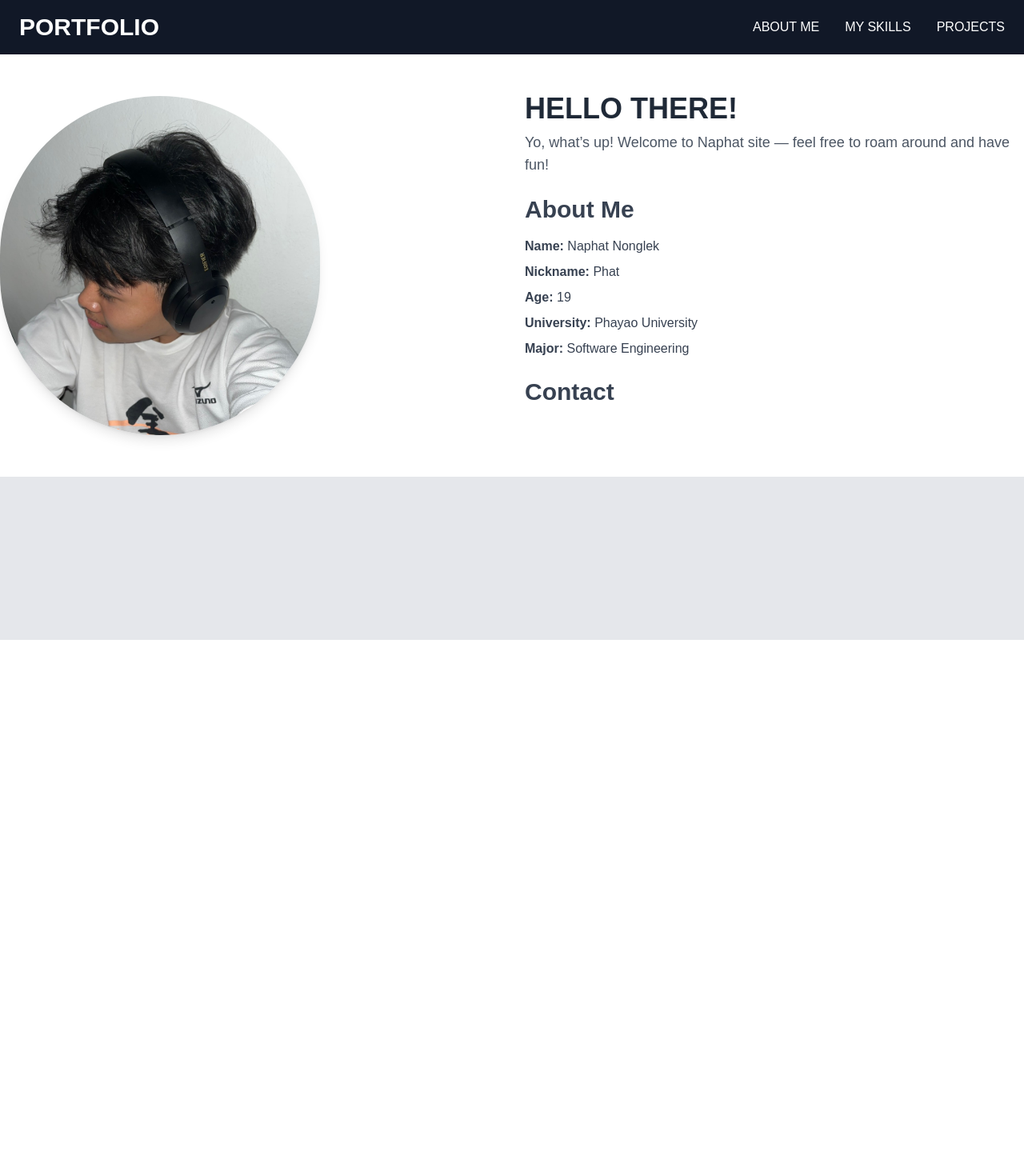
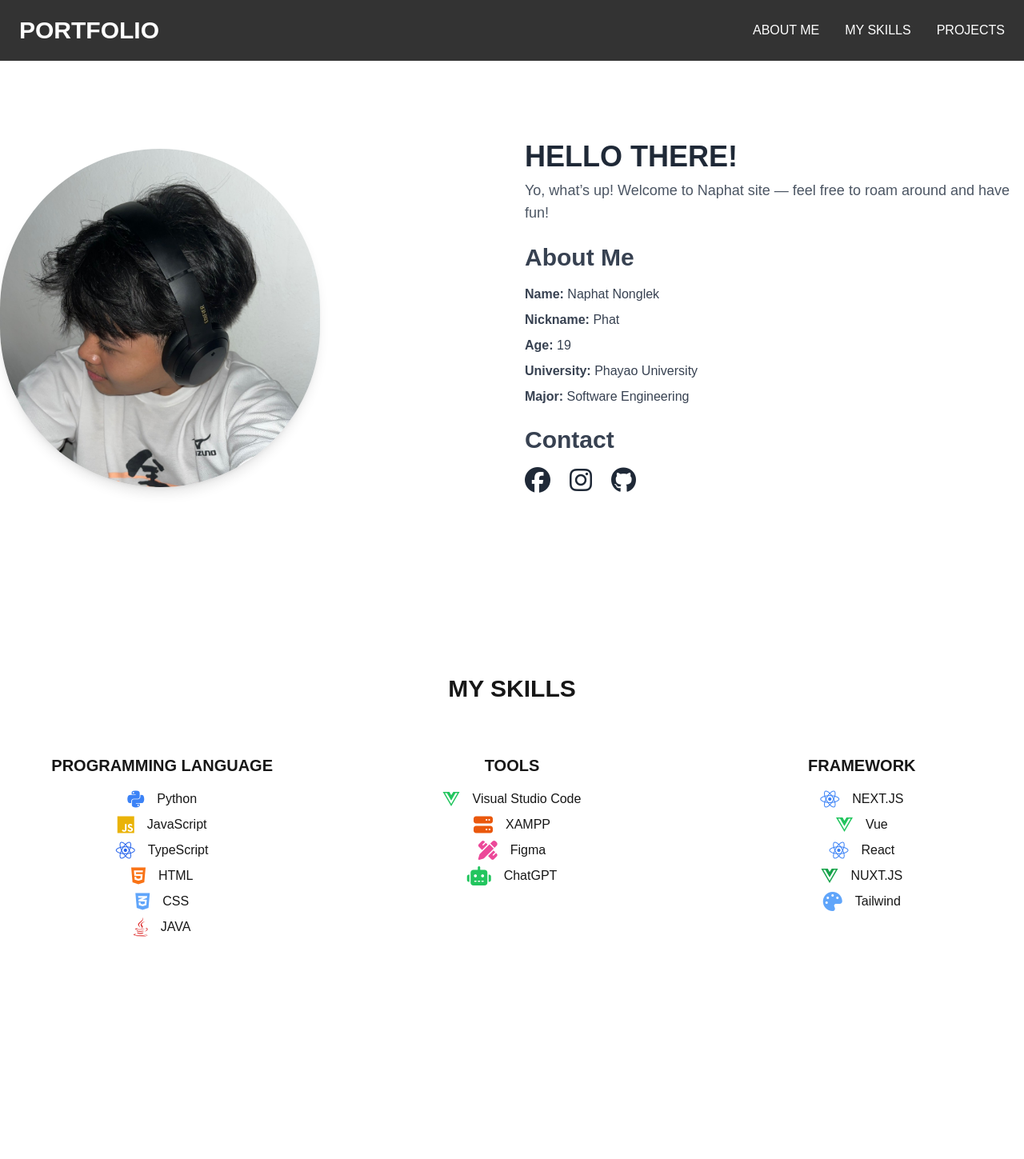
Before and after one commit to 66022578/portfolio-np, a Next.js app: page / in a window 1280 px wide. Shown: the top 1449 px of the page at 80% size. Before the commit the page ends 800 px from the top, so only its background shows below. Built offline with nearby package versions, Linux system fonts and the light colour scheme.

Commit message:
Update-final

```diff
--- a/app/components/Navbar.tsx
+++ b/app/components/Navbar.tsx
@@ -5,9 +5,9 @@ export default function Navbar() {
     <div className="max-w-7xl mx-auto flex justify-between items-center px-6">
         <h1 className="text-3xl font-bold">PORTFOLIO</h1>
         <nav className="flex justify-center space-x-8 ">
-            <a href="#about" className="text-white hover:text-blue-500">ABOUT ME</a>
-            <a href="#skills" className="text-white hover:text-blue-500">MY SKILLS</a>
-            <a href="#projects" className="text-white hover:text-blue-500">PROJECTS</a>
+            <a href="#about" className="text-white hover:text-green-500">ABOUT ME</a>
+            <a href="#skills" className="text-white hover:text-green-500">MY SKILLS</a>
+            <a href="#projects" className="text-white hover:text-green-500">PROJECTS</a>
         </nav>
     </div>
 
--- a/app/page.tsx
+++ b/app/page.tsx
@@ -1,26 +1,25 @@
 import Image from 'next/image';
 import Navbar from '../app/components/Navbar';
+import '@fortawesome/fontawesome-free/css/all.min.css';
 
 export default function Home() {
   return (
-    <div className="min-h-screen bg-gray-200">
-      <header className="w-full bg-gray-900 text-white py-4">
+    <div className="min-h-screen bg-white">
+      <header className="w-full bg-black/80 text-white py-5 text-center fixed top-0 left-0 z-50">
         <Navbar />
       </header>
 
       {/* About Section */}
-      <section className="py-12 bg-white" id="about">
-        <div className="max-w-7xl mx-auto grid grid-cols-1 md:grid-cols-2 items-center gap-8  ">
+      <section className="pt-44 py-12 bg-white" id="about">
+        <div className="max-w-7xl mx-auto grid grid-cols-1 md:grid-cols-2 items-center gap-8">
           <div className="flex-shrink-0 group">
             <Image
               src="/image/naphat.jpg"
-              alt="Description of Image"
+              alt="Naphat Nonglek"
               width={400}
               height={400}
               className="rounded-full object-cover shadow-lg transition-all duration-500 ease-in-out group-hover:scale-105 group-hover:rotate-3"
             />
-
-
           </div>
 
           <div className="transition-all duration-700 ease-in opacity-100 group-hover:opacity-100">
@@ -41,29 +40,123 @@ export default function Home() {
             {/* Contact Section */}
             <h3 className="mt-6 text-3xl font-semibold text-gray-700">Contact</h3>
             <div className="mt-4 space-x-6">
-              <a
-                href="https://www.facebook.com/naphat.nonglek?locale=th_TH"
-                className="text-gray-800 hover:text-[#4267B2] transition-colors duration-300"
-              >
+              <a href="https://www.facebook.com/naphat.nonglek?locale=th_TH" className="text-gray-800 hover:text-[#4267B2] transition-colors duration-300">
                 <i className="fab fa-facebook fa-2x"></i>
               </a>
-              <a
-                href="https://www.instagram.com/pphat.np/"
-                className="text-gray-800 hover:text-[#E1306C] transition-colors duration-300"
-              >
+              <a href="https://www.instagram.com/pphat.np/" className="text-gray-800 hover:text-[#E1306C] transition-colors duration-300">
                 <i className="fab fa-instagram fa-2x"></i>
               </a>
-              <a
-                href="https://github.com/66022578"
-                className="text-gray-800 hover:text-gray-600 transition-colors duration-300"
-              >
+              <a href="https://github.com/66022578" className="text-gray-800 hover:text-gray-600 transition-colors duration-300">
                 <i className="fab fa-github fa-2x"></i>
               </a>
             </div>
           </div>
         </div>
       </section>
+
+      {/* Skills Section */}
+      <section className="pt-44 py-24 bg-white" id="skills">
+        <h2 className="text-3xl font-bold text-center">MY SKILLS</h2>
+
+        <div className="max-w-7xl mx-auto grid grid-cols-1 md:grid-cols-3 gap-8 mt-16 items-start">
+
+          {/* Programming Languages */}
+          <div className="text-center">
+            <h3 className="text-xl font-semibold">PROGRAMMING LANGUAGE</h3>
+            <ul className="space-y-2 pt-4">
+              <li className="flex items-center justify-center gap-4">
+                <i className="fa-brands fa-python text-blue-500 text-2xl"></i>
+                Python
+              </li>
+              <li className="flex items-center justify-center gap-4">
+                <i className="fa-brands fa-js text-yellow-500 text-2xl"></i>
+                JavaScript
+              </li>
+              <li className="flex items-center justify-center gap-4">
+                <i className="fa-brands fa-react text-blue-600 text-2xl"></i>
+                TypeScript
+              </li>
+              <li className="flex items-center justify-center gap-4">
+                <i className="fa-brands fa-html5 text-orange-500 text-2xl"></i>
+                HTML
+              </li>
+              <li className="flex items-center justify-center gap-4">
+                <i className="fa-brands fa-css3-alt text-blue-400 text-2xl"></i>
+                CSS
+              </li>
+              <li className="flex items-center justify-center gap-4">
+                <i className="fa-brands fa-java text-red-600 text-2xl"></i>
+                JAVA
+              </li>
+            </ul>
+          </div>
+
+          {/* Tools */}
+          <div className="text-center">
+            <h3 className="text-xl font-semibold">TOOLS</h3>
+            <ul className="space-y-2 pt-4">
+              <li className="flex items-center justify-center gap-4">
+                <i className="fa-brands fa-vuejs text-green-500 text-2xl"></i>
+                Visual Studio Code
+              </li>
+              <li className="flex items-center justify-center gap-4">
+                <i className="fa-solid fa-server text-orange-600 text-2xl"></i>
+                XAMPP
+              </li>
+              <li className="flex items-center justify-center gap-4">
+                <i className="fa-solid fa-pen-ruler text-pink-500 text-2xl"></i>
+                Figma
+              </li>
+              <li className="flex items-center justify-center gap-4">
+                <i className="fa-solid fa-robot text-green-500 text-2xl"></i>
+                ChatGPT
+              </li>
+            </ul>
+          </div>
+
+          {/* Frameworks */}
+          <div className="text-center">
+            <h3 className="text-xl font-semibold">FRAMEWORK</h3>
+            <ul className="space-y-2 pt-4">
+              <li className="flex items-center justify-center gap-4">
+                <i className="fa-brands fa-react text-blue-500 text-2xl"></i>
+                NEXT.JS
+              </li>
+              <li className="flex items-center justify-center gap-4">
+                <i className="fa-brands fa-vuejs text-green-500 text-2xl"></i>
+                Vue
+              </li>
+              <li className="flex items-center justify-center gap-4">
+                <i className="fa-brands fa-react text-blue-500 text-2xl"></i>
+                React
+              </li>
+              <li className="flex items-center justify-center gap-4">
+                <i className="fa-brands fa-vuejs text-green-600 text-2xl"></i>
+                NUXT.JS
+              </li>
+              <li className="flex items-center justify-center gap-4">
+                <i className="fa-solid fa-palette text-blue-400 text-2xl"></i>
+                Tailwind
+              </li>
+            </ul>
+          </div>
+        </div>
+      </section>
+
+      {/* Projects Section */}
+      <section className="pt-44 py-24 bg-white" id="projects">
+        <h2 className="text-3xl font-bold text-center">PROJECTS</h2>
+        <div className="grid grid-cols-1 md:grid-cols-2 gap-8 mt-12">
+          <div className="bg-white shadow-lg rounded-lg p-6 text-center">
+            <Image src="/image/stage.jpg" alt="STAGE WEB" layout="responsive" width={770} height={450} className="rounded-lg" />
+            <h3 className="text-xl font-semibold mt-4">STAGE WEB</h3>
+          </div>
+          <div className="bg-white shadow-lg rounded-lg p-6 text-center">
+            <Image src="/image/coding-web.jpg" alt="CODING WEB" layout="responsive" width={770} height={450} className="rounded-lg" />
+            <h3 className="text-xl font-semibold mt-4">CODING WEB</h3>
+          </div>
+        </div>
+      </section>
     </div>
-
   );
 }
```
Also changed, not shown: public/image/coding-web.jpg (added), public/image/stage.jpg (added).
